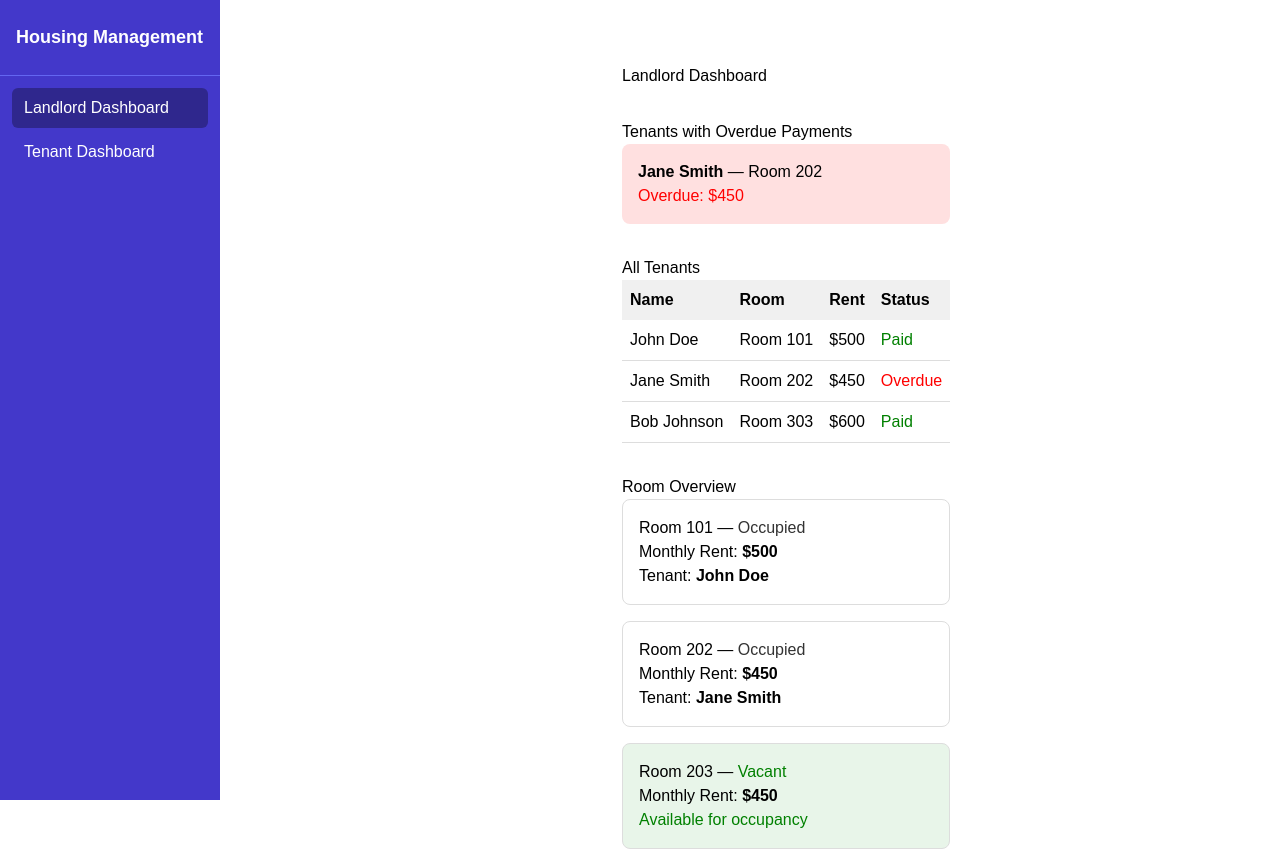
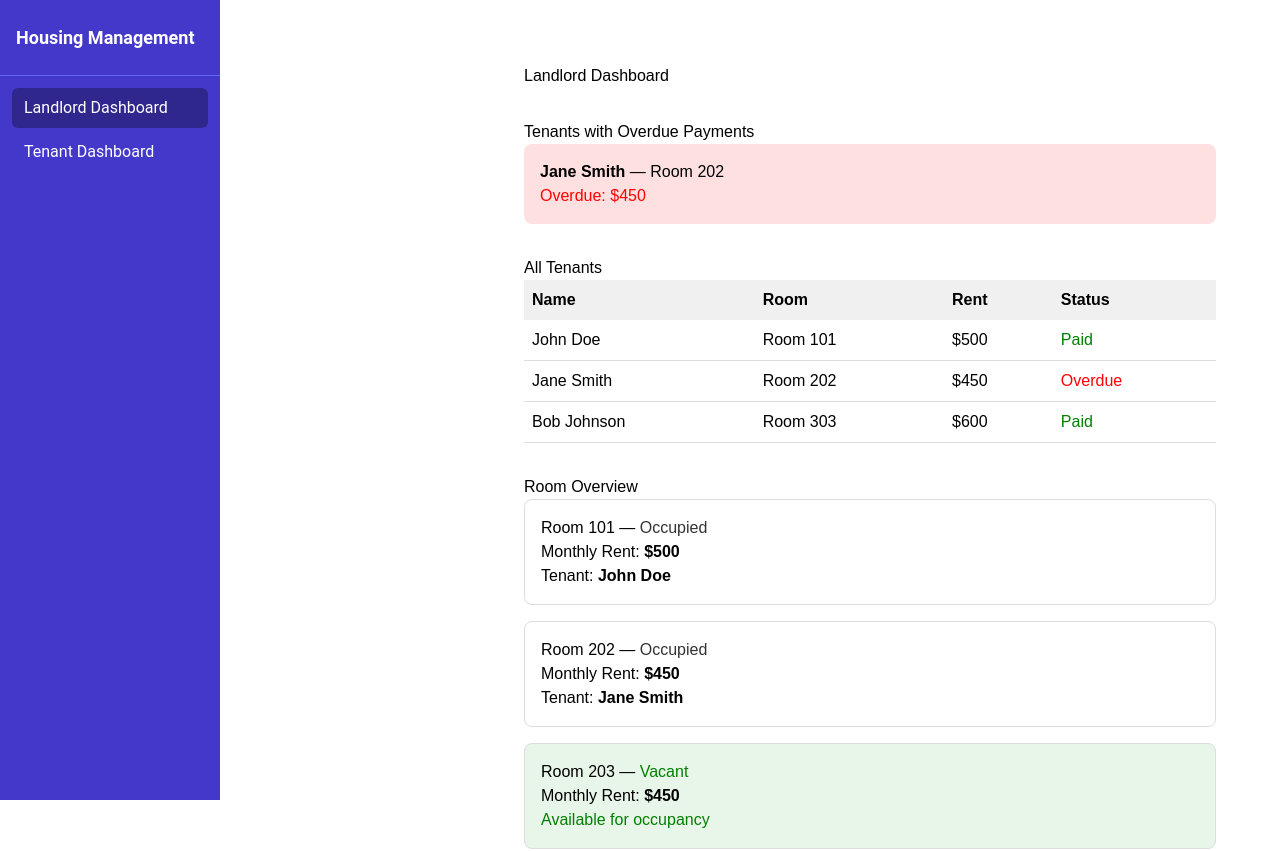
Before and after one commit to JaeraV/learn_frontend, a React (Vite) app in the folder Learn frontend 3/housing-management/: page / in a window 1280 px wide. Shown: the top 851 px of the page. Built offline with nearby package versions, Linux system fonts and the light colour scheme.

Commit message:
add routing for landlord dashboard

```diff
--- a/Learn frontend 3/housing-management/src/pages/LandlordDashboard.jsx
+++ b/Learn frontend 3/housing-management/src/pages/LandlordDashboard.jsx
@@ -19,46 +19,6 @@ const LandlordDashboard = () => {
   const overdueTenants = tenants.filter((tenant) => tenant.status === "Overdue")
 
   return (
-    <div style ={{display: "flex", minHeight: "100vh", maxWidth: "800px", margin: "0 auto", fontFamily: "sans-serif"}}>
-
-      <aside style={{
-        width: "220px",
-        backgroundColor: "#4338ca",
-        color: "white",
-        display: "flex",
-        flexDirection: "column",
-        flexShrink: 0,
-        minHeight: "100vh",
-        position: "fixed",
-        top: 0,
-        left: 0,
-      }}>
-        <div style={{ padding: "24px 16px", borderBottom: "1px solid #6366f1", fontWeight: "bold", fontSize: "18px" }}>
-          Housing Management
-        </div>
-        <nav style={{ display: "flex", flexDirection: "column", padding: "12px" }}>
-          {[
-            { label: "Landlord Dashboard", active: true },
-            { label: "Tenant Dashboard", active: false },
-          ].map(({ label, active }) => (
-            <a
-              key={label}
-              href="#"
-              style={{
-                color: "white",
-                textDecoration: "none",
-                padding: "8px 12px",
-                borderRadius: "6px",
-                marginBottom: "4px",
-                backgroundColor: active ? "rgba(0,0,0,0.3)" : "transparent",
-              }}
-            >
-              {label}
-            </a>
-          ))}
-        </nav>
-      </aside>
-
     <div style={{ padding: "2rem", fontFamily: "sans-serif", maxWidth: "800px", margin: "0 auto", marginLeft: "240px" }}>
       <h1>Landlord Dashboard</h1>
 
@@ -114,7 +74,6 @@ const LandlordDashboard = () => {
         ))}
       </section>
     </div>
-    </div>
   )
 }
 
```
